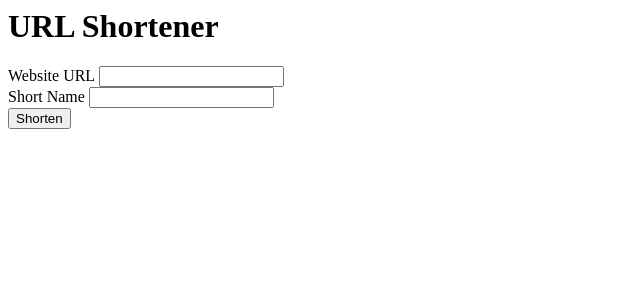
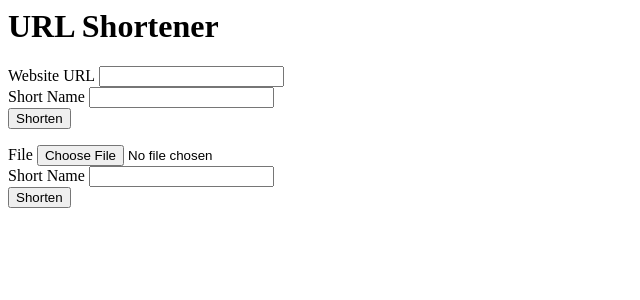
Before and after one commit to treysuiter/url-shortener, a Flask app: page / in a window 1280 px wide. Shown: the top 300 px of the page, without its empty margins (0-640 px from the left). Run offline with Flask 2, Linux system fonts and the light colour scheme.

Commit message:
chapter 2 complete

```diff
--- a/app.py
+++ b/app.py
@@ -1,6 +1,7 @@
-from flask import Flask, render_template, request, redirect, url_for, flash
+from flask import Flask, render_template, request, redirect, url_for, flash, abort
 import json
 import os.path
+from werkzeug.utils import secure_filename
 
 app = Flask(__name__)
 app.secret_key = 'asdiufhasifhasiudf'
@@ -20,9 +21,33 @@ def your_url():
             flash('That short name has been taken.')
             return redirect(url_for('home'))
 
-        urls[request.form['code']] = {'url': request.form['url']}
+        if 'url' in request.form.keys():
+            urls[request.form['code']] = {'url': request.form['url']}
+
+        else:
+            f = request.files['file']
+            full_name = request.form['code'] + secure_filename(f.filename)
+            f.save('/home/trey/wsl-workspace/url-shortener/static/user_files/' + full_name)
+            urls[request.form['code']] = {'file': full_name}
+
         with open('urls.json', 'w') as url_file:
             json.dump(urls, url_file)
         return render_template('your_url.html', code=request.form['code'])
     else:
         return redirect(url_for('home'))
+
+@app.route('/<string:code>')
+def redirect_to_url(code):
+    if os.path.exists('urls.json'):
+        with open('urls.json') as urls_file:
+            urls = json.load(urls_file)
+            if code in urls.keys():
+                if 'url' in urls[code].keys():
+                    return redirect(urls[code]['url'])
+                else:
+                    return redirect(url_for('static', filename='user_files/' + urls[code]['file']))
+    return abort(404)
+
+@app.errorhandler(404)
+def page_not_found(error):
+    return render_template('page_not_found.html'), 404
--- a/templates/home.html
+++ b/templates/home.html
@@ -3,7 +3,7 @@
 {% for message in get_flashed_messages() %}
 <h2>{{ message }}</h2>
 {% endfor %}
-<form action="your-url" method="post"
+<form action="your-url" method="post">
     <label for="url">Website URL</label>
     <input type="url" name="url" value="" required>
     <br>
@@ -12,3 +12,13 @@
     <br>
     <input type="submit" value="Shorten">
 </form>
+
+<form action="your-url" method="post" enctype="multipart/form-data">
+    <label for="file">File</label>
+    <input type="file" name="file" value="" required>
+    <br>
+    <label for="code">Short Name</label>
+    <input type="text" name="code" value="" required>
+    <br>
+    <input type="submit" value="Shorten">
+</form>
--- /dev/null
+++ b/templates/page_not_found.html
@@ -0,0 +1,4 @@
+<h1>Page Not Found<h1>
+
+<p>We could not find what you are looking for. Come visit our home page.</p>
+<p><a href="{{ url_for('home')}}">Home</p>
--- a/urls.json
+++ b/urls.json
@@ -1 +1 @@
-{"hello": {"url": "http://google.com"}, "hi": {"url": "http://yahoo.com"}}
+{"house": {"file": "house67_Cherry_Lane.jpg"}, "google": {"url": "https://google.com"}}
```
Also changed, not shown: 1 other file.
